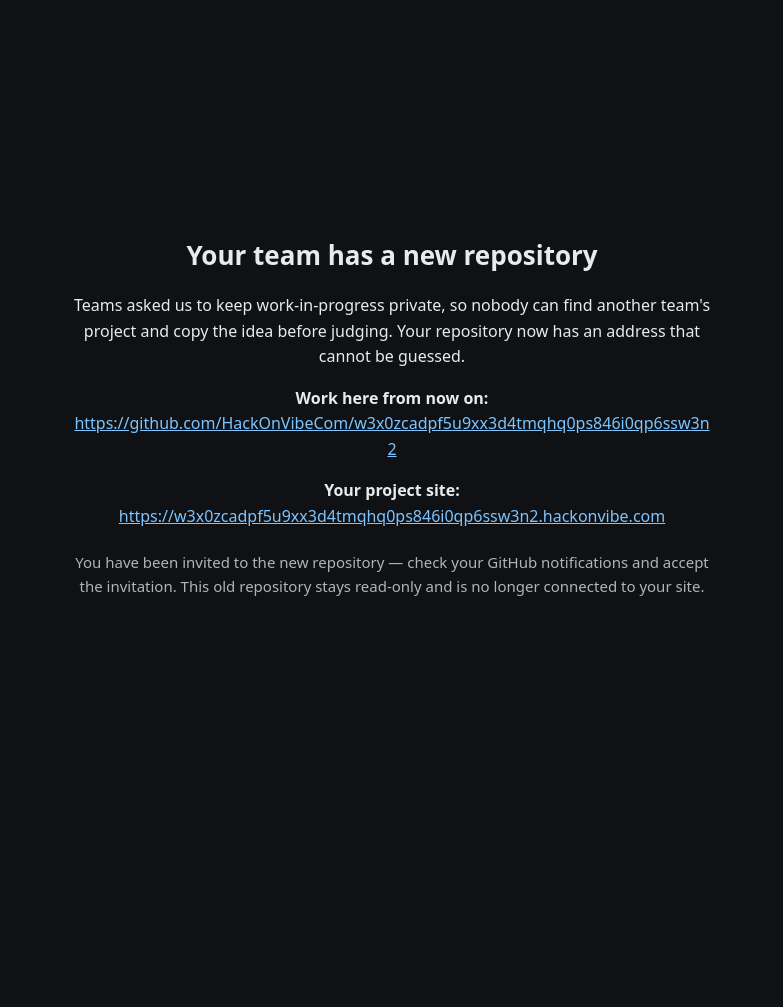
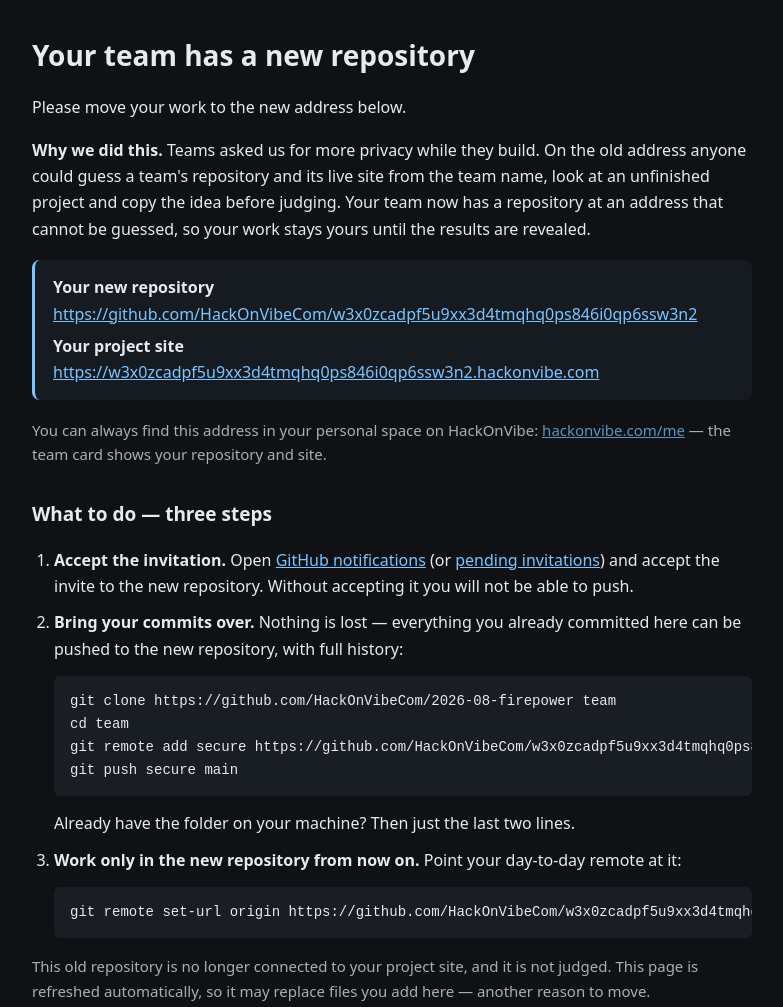
Before and after one commit to HackOnVibeCom/2026-08-firepower, a plain HTML site: page index.html in a window 1280 px wide. Shown: the whole page, without its empty margins (248-1031 px from the left). Before the commit the page ends 848 px from the top, so only its background shows below. Drawn offline with Linux system fonts and the light colour scheme.

Commit message:
notice: this team repository moved to a private address

```diff
--- a/index.html
+++ b/index.html
@@ -1,21 +1,54 @@
 <!doctype html>
 <html lang="en"><head><meta charset="utf-8" />
 <meta name="viewport" content="width=device-width, initial-scale=1" />
-<title>This team repository has moved</title>
+<title>Your team repository has moved — HackOnVibe</title>
 <style>
-  body { margin:0; min-height:100vh; display:grid; place-items:center; background:#0f1115; color:#e8eaed;
-         font:16px/1.6 system-ui,-apple-system,Segoe UI,Roboto,sans-serif; padding:24px; }
-  .card { max-width:640px; text-align:center; }
-  h1 { font-size:26px; margin:0 0 16px; }
+  body { margin:0; background:#0f1115; color:#e8eaed; padding:32px 20px;
+         font:16px/1.65 system-ui,-apple-system,Segoe UI,Roboto,sans-serif; }
+  .card { max-width:720px; margin:0 auto; }
+  h1 { font-size:28px; margin:0 0 8px; }
+  h2 { font-size:19px; margin:32px 0 10px; }
   a { color:#7cc5ff; word-break:break-all; }
-  .why { opacity:.75; font-size:15px; margin-top:20px; }
+  code, pre { background:#191d24; border-radius:6px; }
+  code { padding:2px 6px; font-size:14px; }
+  pre { padding:14px 16px; overflow-x:auto; font-size:14px; }
+  ol { padding-left:22px; } li { margin:10px 0; }
+  .box { background:#161a21; border-left:3px solid #7cc5ff; padding:14px 18px; border-radius:8px; margin:18px 0; }
+  .muted { opacity:.72; font-size:15px; }
 </style></head>
 <body><div class="card">
   <h1>Your team has a new repository</h1>
-  <p>Teams asked us to keep work-in-progress private, so nobody can find another team's project and copy
-     the idea before judging. Your repository now has an address that cannot be guessed.</p>
-  <p><strong>Work here from now on:</strong><br /><a href="https://github.com/HackOnVibeCom/w3x0zcadpf5u9xx3d4tmqhq0ps846i0qp6ssw3n2">https://github.com/HackOnVibeCom/w3x0zcadpf5u9xx3d4tmqhq0ps846i0qp6ssw3n2</a></p>
-  <p><strong>Your project site:</strong><br /><a href="https://w3x0zcadpf5u9xx3d4tmqhq0ps846i0qp6ssw3n2.hackonvibe.com">https://w3x0zcadpf5u9xx3d4tmqhq0ps846i0qp6ssw3n2.hackonvibe.com</a></p>
-  <p class="why">You have been invited to the new repository — check your GitHub notifications and accept
-     the invitation. This old repository stays read-only and is no longer connected to your site.</p>
+  <p>Please move your work to the new address below.</p>
+
+  <p><strong>Why we did this.</strong> Teams asked us for more privacy while they build. On the old address
+     anyone could guess a team's repository and its live site from the team name, look at an unfinished
+     project and copy the idea before judging. Your team now has a repository at an address that cannot be
+     guessed, so your work stays yours until the results are revealed.</p>
+
+  <div class="box">
+    <p style="margin:0 0 6px"><strong>Your new repository</strong><br /><a href="https://github.com/HackOnVibeCom/w3x0zcadpf5u9xx3d4tmqhq0ps846i0qp6ssw3n2">https://github.com/HackOnVibeCom/w3x0zcadpf5u9xx3d4tmqhq0ps846i0qp6ssw3n2</a></p>
+    <p style="margin:0"><strong>Your project site</strong><br /><a href="https://w3x0zcadpf5u9xx3d4tmqhq0ps846i0qp6ssw3n2.hackonvibe.com">https://w3x0zcadpf5u9xx3d4tmqhq0ps846i0qp6ssw3n2.hackonvibe.com</a></p>
+  </div>
+
+  <p class="muted">You can always find this address in your personal space on HackOnVibe:
+     <a href="https://hackonvibe.com/me">hackonvibe.com/me</a> — the team card shows your repository and site.</p>
+
+  <h2>What to do — three steps</h2>
+  <ol>
+    <li><strong>Accept the invitation.</strong> Open <a href="https://github.com/notifications">GitHub notifications</a>
+        (or <a href="https://github.com/settings/repositories">pending invitations</a>) and accept the invite to the
+        new repository. Without accepting it you will not be able to push.</li>
+    <li><strong>Bring your commits over.</strong> Nothing is lost — everything you already committed here can be
+        pushed to the new repository, with full history:
+      <pre>git clone https://github.com/HackOnVibeCom/2026-08-firepower team
+cd team
+git remote add secure https://github.com/HackOnVibeCom/w3x0zcadpf5u9xx3d4tmqhq0ps846i0qp6ssw3n2
+git push secure main</pre>
+      Already have the folder on your machine? Then just the last two lines.</li>
+    <li><strong>Work only in the new repository from now on.</strong> Point your day-to-day remote at it:
+      <pre>git remote set-url origin https://github.com/HackOnVibeCom/w3x0zcadpf5u9xx3d4tmqhq0ps846i0qp6ssw3n2</pre></li>
+  </ol>
+
+  <p class="muted">This old repository is no longer connected to your project site, and it is not judged.
+     This page is refreshed automatically, so it may replace files you add here — another reason to move.</p>
 </div></body></html>
```
